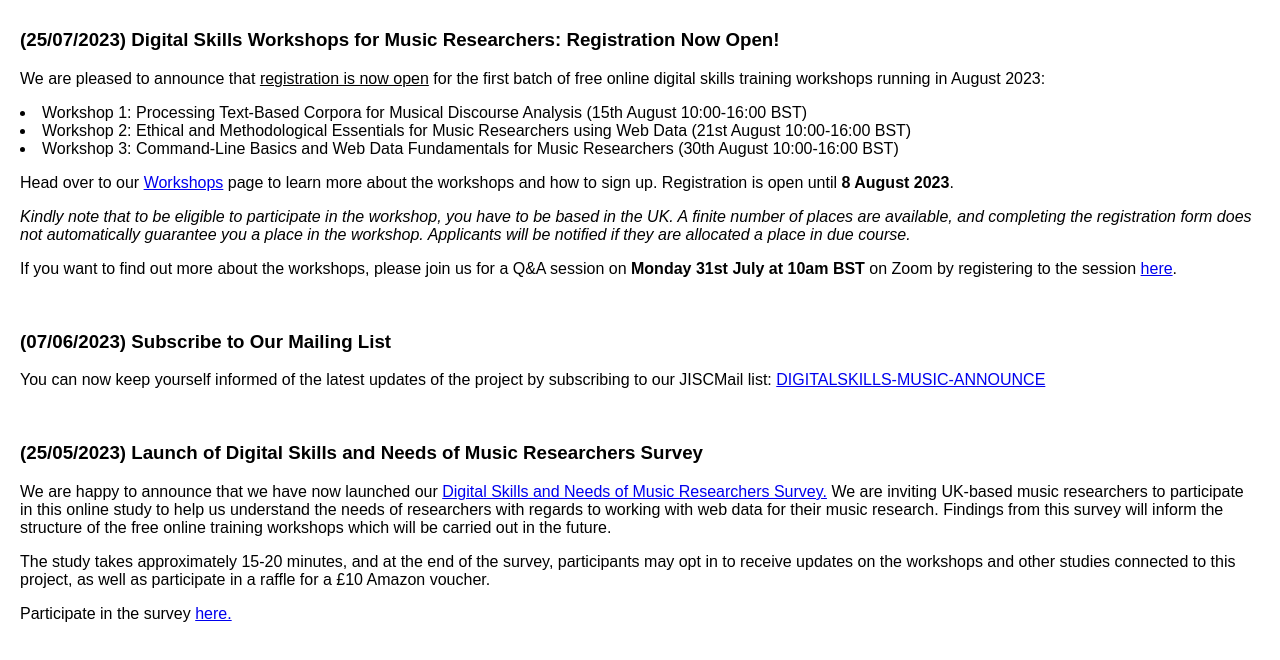
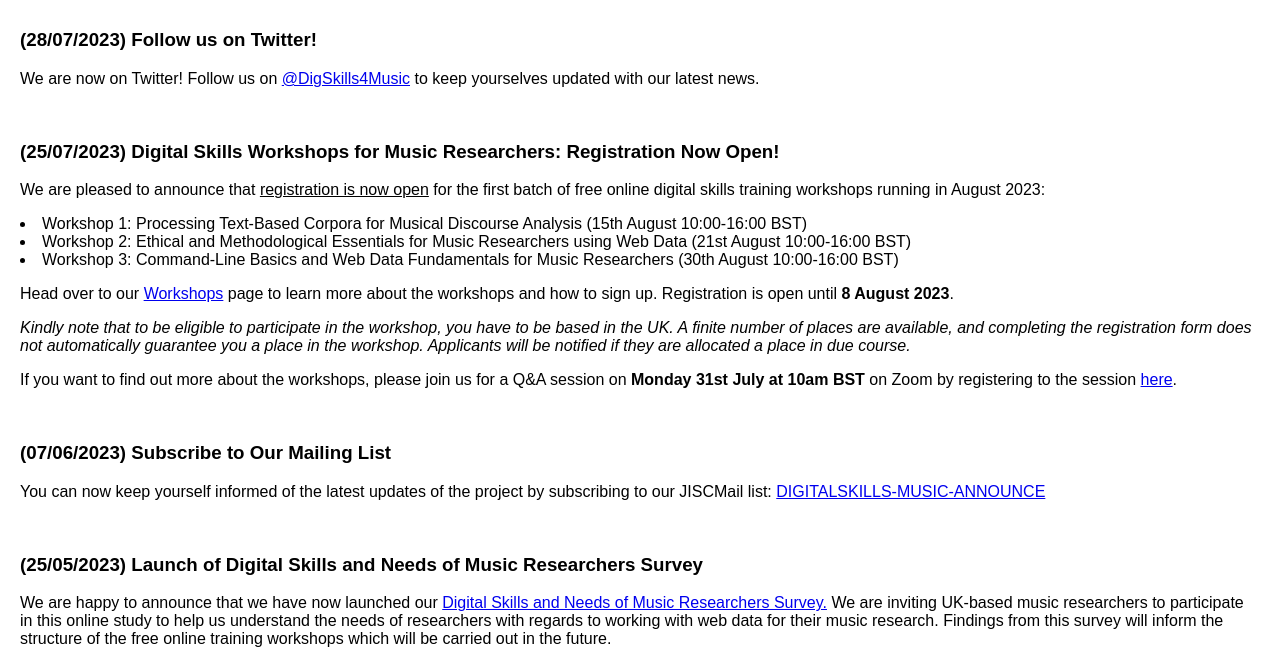
Before and after one commit to bell-group-durham/acceleratingdigitalskills.org, a plain HTML site: page docs/news.html in a window 1280 px wide. Shown: the part 140-800 px from the top of the page. Drawn offline with Linux system fonts and the light colour scheme.

Commit message:
added news item re twitter account

```diff
--- a/docs/news.html
+++ b/docs/news.html
@@ -59,6 +59,12 @@
 		<div class="container">
 			<h1>News</h1>
 
+<h3>(28/07/2023) Follow us on Twitter!</h3>
+
+<p>We are now on Twitter! Follow us on <a href="https://twitter.com/DigSkills4Music">@DigSkills4Music</a> to keep yourselves updated with our latest news. </p>
+
+<br>
+
 <h3>(25/07/2023) Digital Skills Workshops for Music Researchers: Registration Now Open!</h3>
 
 <p>We are pleased to announce that <u>registration is now open</u> for the first batch of free online digital skills training workshops running in August 2023:</p>
```
Also changed, not shown: docs/index.html (+4 -2 lines).
